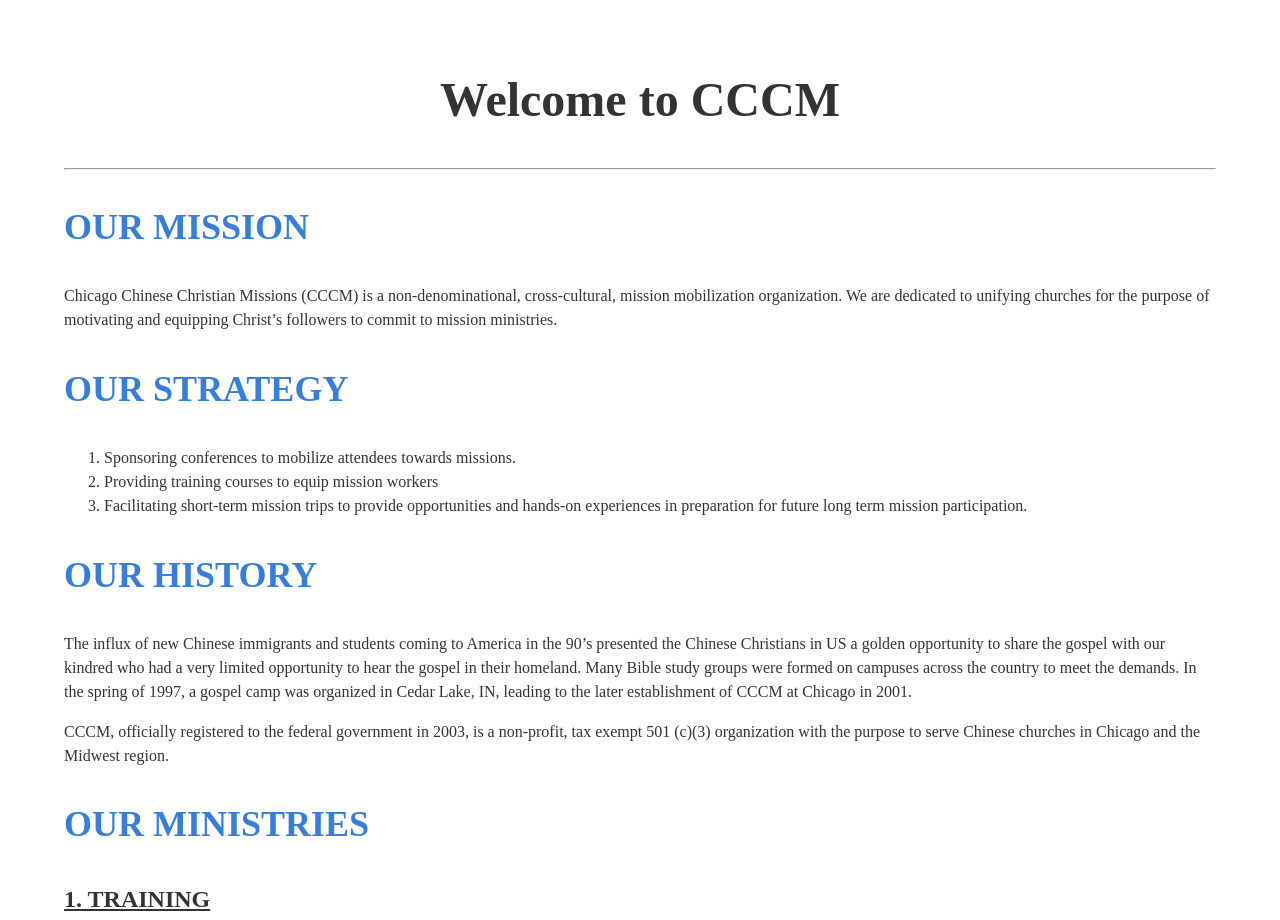
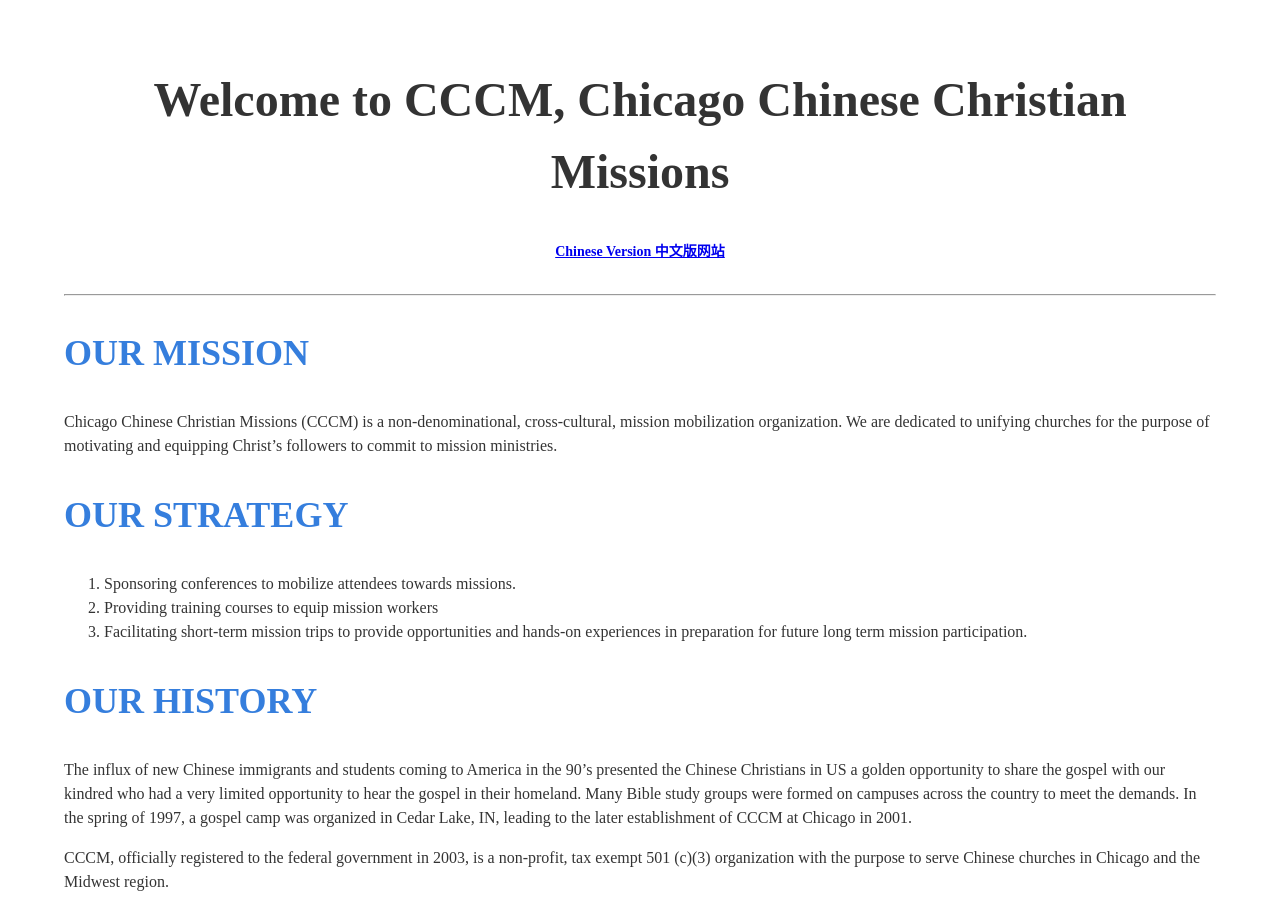
Before and after one commit to CCCMForHim/en.cccmforhim, a plain HTML site: page index.html in a window 1280 px wide. Shown: the top 920 px of the page. Drawn offline with nearby package versions, Linux system fonts and the light colour scheme.

Commit message:
Update index.html

```diff
--- a/index.html
+++ b/index.html
@@ -9,7 +9,8 @@
   </head>
   <body>
     <main class="black-80 fw5 pa3 pa4-m ph5-l pv4-l lh-copy">
-      <h1 class="f1 tc">Welcome to CCCM</h1>
+      <h1 class="f1 tc">Welcome to CCCM, Chicago Chinese Christian Missions</h1>
+      <h6 class="f6 tc"><a target="_blank" href="http://cccm.ws">Chinese Version 中文版网站</a></h6>
       <hr>
       <h2 class="f2 blue">OUR MISSION</h2>
       <p>Chicago Chinese Christian Missions (CCCM) is a non-denominational, cross-cultural, mission mobilization organization. We are dedicated to unifying churches for the purpose of motivating and equipping Christ’s followers to commit to mission ministries. </p>
```
